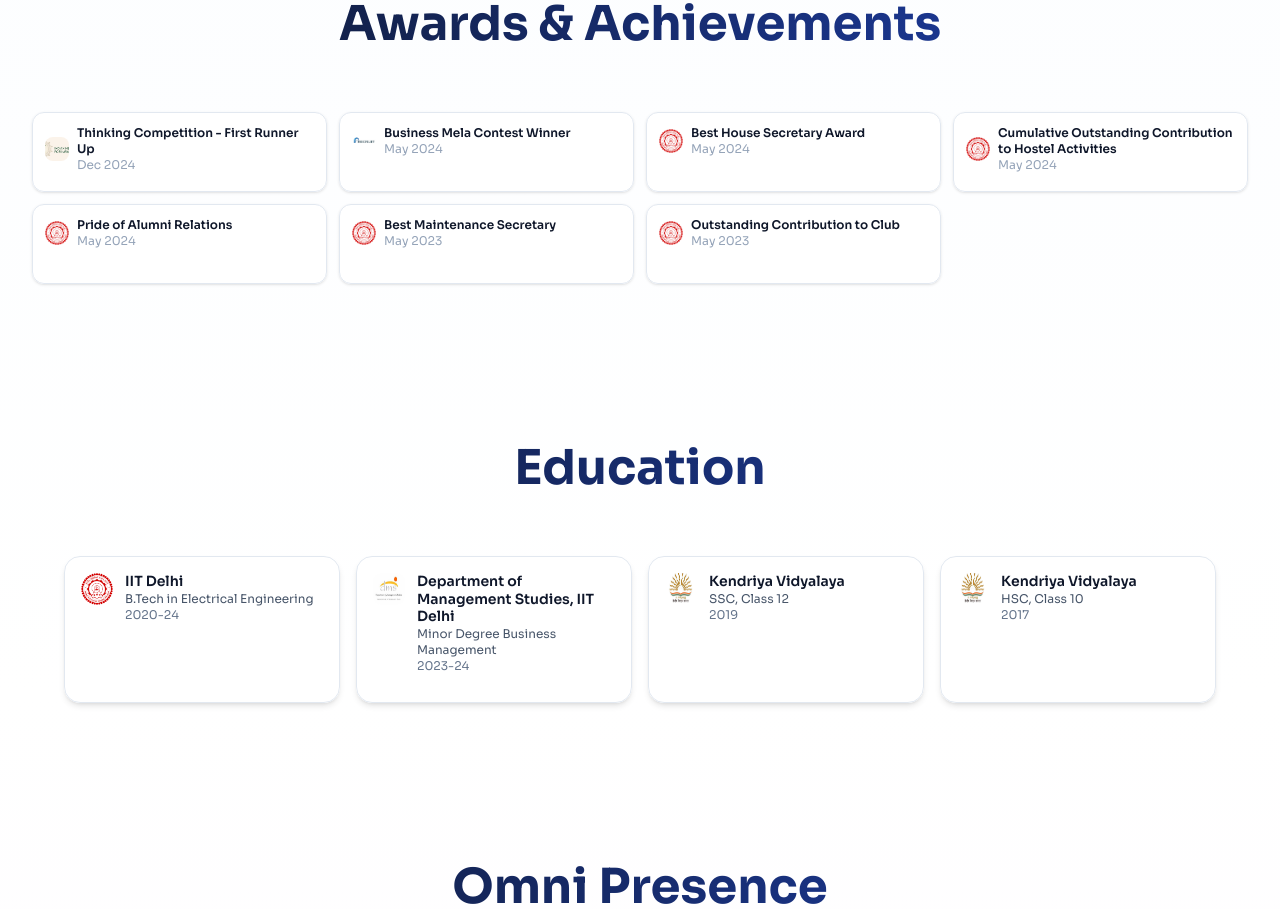
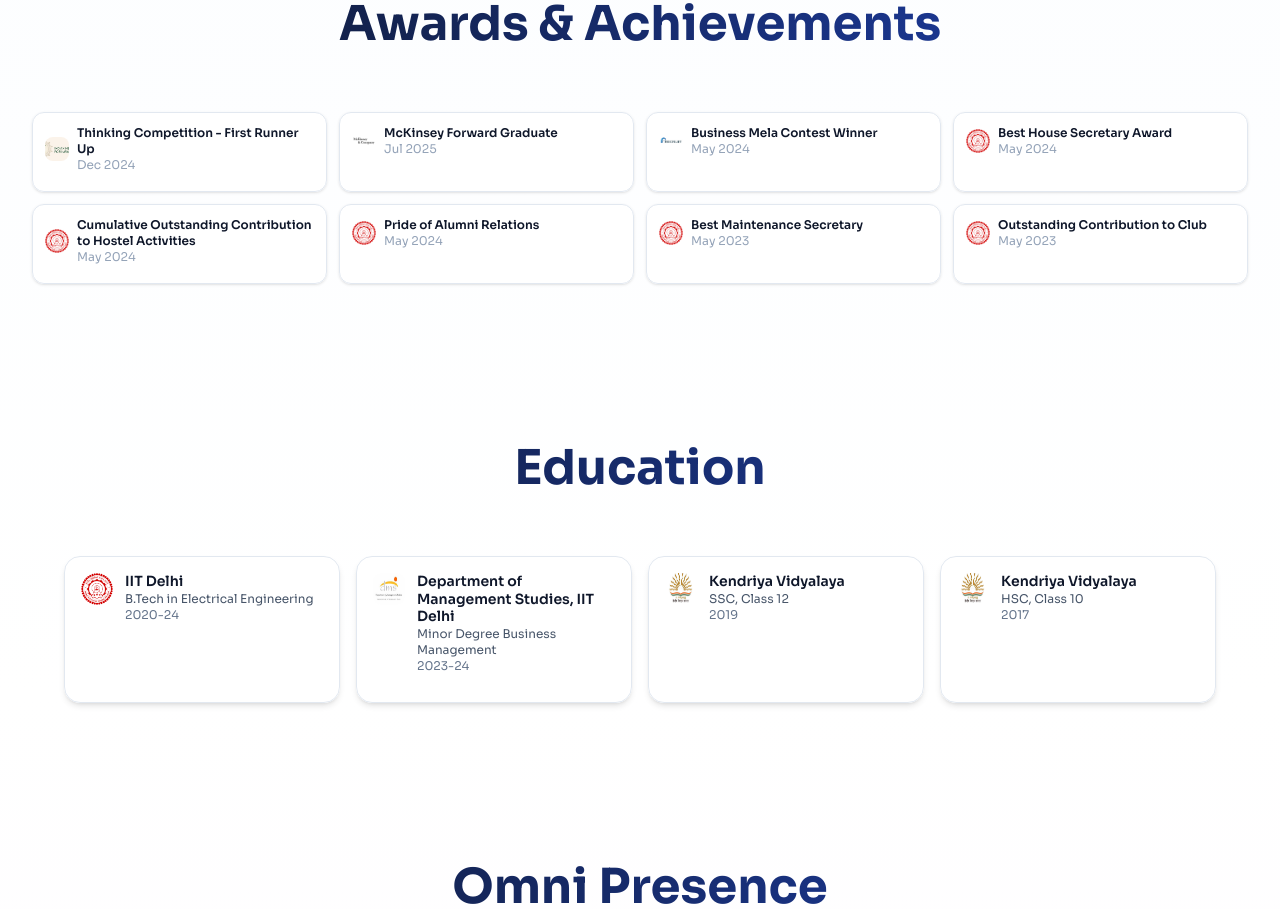
Before and after one commit to AnimeshJhawar/product-playground-stories, a React (Vite) app: page / in a window 1280 px wide. Shown: the part 3760-4669 px from the top of the page. Built offline with nearby package versions, Linux system fonts and the light colour scheme.

Commit message:
Update AwardsCarousel.tsx

```diff
--- a/src/components/AwardsCarousel.tsx
+++ b/src/components/AwardsCarousel.tsx
@@ -8,6 +8,12 @@ const awards = [
     detail: "Issued by Indian Network For Impact",
     year: "Dec 2024",
     logo: "/lovable-uploads/f464991b-15e7-4982-ac64-a80948474c26.png"
+  },
+   {
+    name: "McKinsey Forward Graduate",
+    detail: "Issued by McKinsey & Company",
+    year: "Jul 2025",
+    logo: "src/assets/mck.png"
   },
   {
     name: "Business Mela Contest Winner",
```
